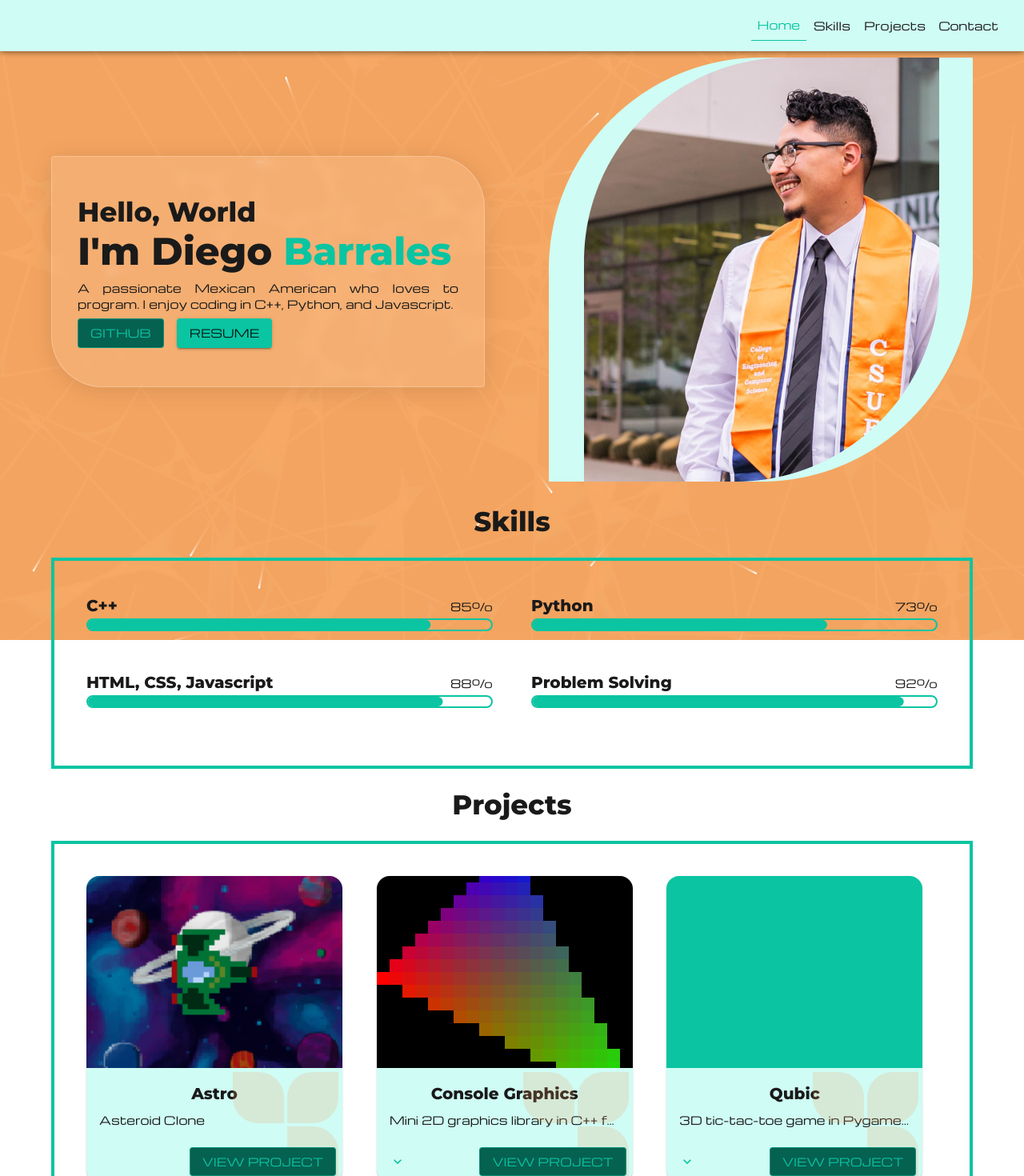
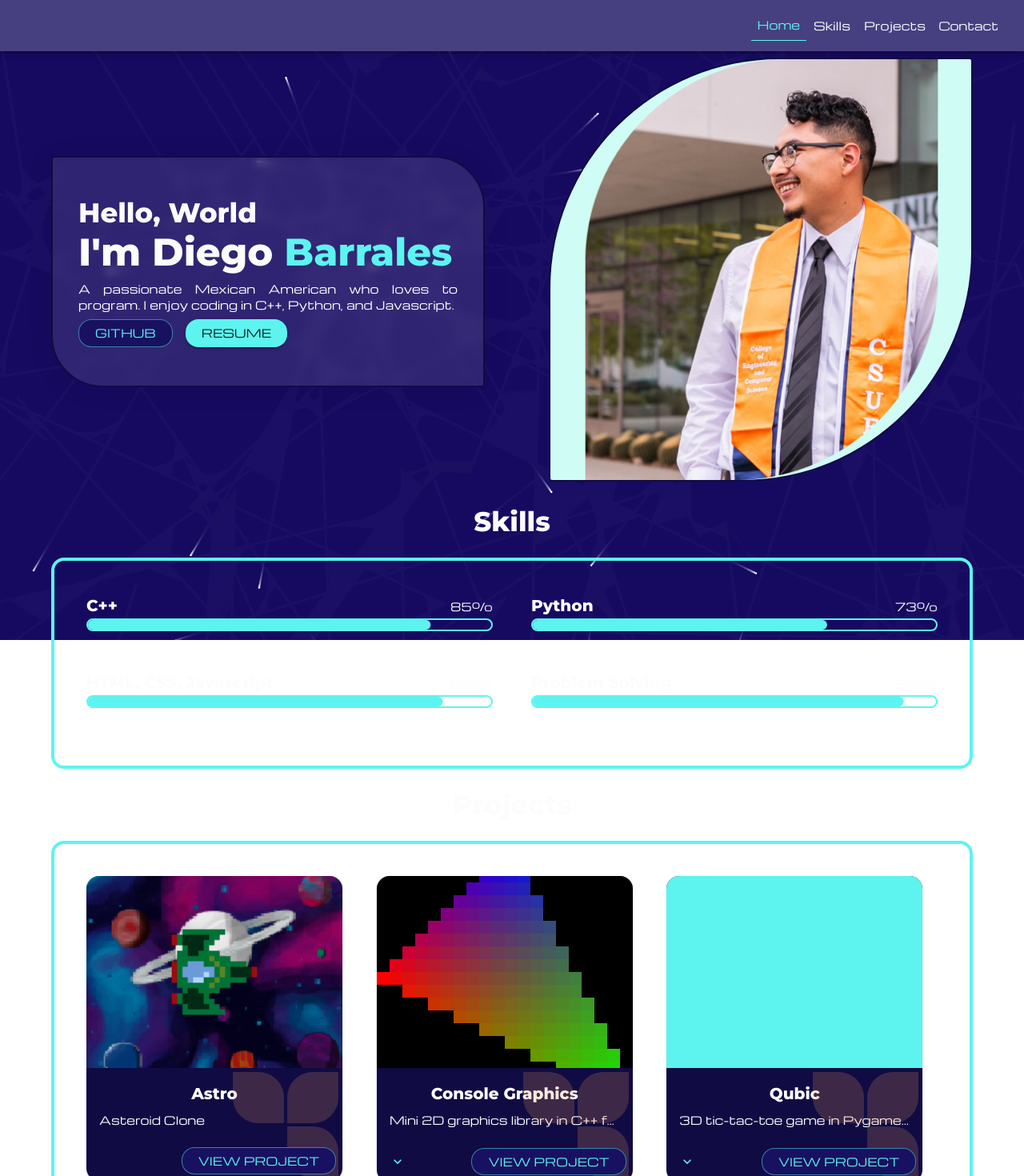
Before and after one commit to barrales-d/portfolio, a React (Create React App) app: page / in a window 1280 px wide. Shown: the top 1470 px of the page at 80% size. Built offline with nearby package versions, Linux system fonts and the light colour scheme; a web font is replaced by a local one.

Commit message:
Changed Theme

```diff
--- a/src/Components/Media.jsx
+++ b/src/Components/Media.jsx
@@ -14,11 +14,13 @@ const Media = ({ image }) => {
   if (image) {
     return (
       <Fragment>
+        <Box sx={{ height: imageHeight, backgroundColor: theme.palette.primary.main }}>
         {image && (
           <CardMedia sx={{
             height: imageHeight,
            }} image={image} title={getImageTitle(image)} />
         )}
+        </Box>
       </Fragment>
     )
   }
--- a/src/Components/Wrapper.jsx
+++ b/src/Components/Wrapper.jsx
@@ -5,7 +5,7 @@ const Wrapper = ({ title, animation, sx, children }) => {
   return (
     <Box component='section' id={title} data-aos={animation} sx={sx}>
       <Typography variant="h4" textTransform='capitalize' textAlign='center' my={3}>{title}</Typography>
-      <Box p={5} border={`${theme.palette.primary.main} 0.25rem solid`}>
+      <Box p={5} border={`${theme.palette.primary.main} 0.25rem solid`} borderRadius={'1rem'}>
         {
           children
         }
--- a/src/Pages/Contact.jsx
+++ b/src/Pages/Contact.jsx
@@ -1,6 +1,7 @@
 import { Button, Container, FormControl, TextField, Typography } from "@mui/material";
 import Wrapper from "../Components/Wrapper";
 import { useMobile } from "../Hooks/useMobile";
+import { theme } from "../Theme";
 
 import SendIcon from '@mui/icons-material/SendRounded';
 
@@ -14,7 +15,8 @@ const Contact = ({ animation }) => {
         boxShadow: "0 4px 30px rgba(0, 0, 0, 0.1)",
         backdropFilter: "blur(5.3px)",
         WebkitBackdropFilter: "blur(5.3px)",
-        border: "1px solid rgba(255, 255, 255, 0.25)",
+        // border: "1px solid rgba(255, 255, 255, 0.25)",
+        border: "2px solid " + theme.palette.secondary.dark,
         padding: (isMobile ? '2rem' : '3rem'),
         borderRadius: '0.25rem 4rem 0.25rem 4rem',
       }}>
--- a/src/Pages/Home.jsx
+++ b/src/Pages/Home.jsx
@@ -31,7 +31,7 @@ const Home = () => {
           boxShadow: "0 4px 30px rgba(0, 0, 0, 0.1)",
           backdropFilter: "blur(5.3px)",
           WebkitBackdropFilter: "blur(5.3px)",
-          border: "1px solid rgba(255, 255, 255, 0.25)",
+          border: "2px solid " + theme.palette.secondary.dark,
           padding: "3rem 2rem"
         }}>
           <Typography component='h2' variant="h4">Hello, World</Typography>
@@ -57,9 +57,11 @@ const Home = () => {
             alt="Diego Barrales Profile Image"
             src={pfp}
             sx={{
-              maxWidth: { xs: '80vw', md: '530px' }
+              maxWidth: { xs: '80vw', md: '530px' },
+              border: "2px solid " + theme.palette.secondary.dark,
+              borderRadius: "18rem 0.25rem 18rem 0.25rem",
             }}
-          />
+            />
         </Grid>
       </Grid>
     </Fragment>
--- a/src/Theme.js
+++ b/src/Theme.js
@@ -1,93 +1,91 @@
-import { alpha, createTheme } from '@mui/material';
+import { alpha, createTheme } from "@mui/material";
 
-import './App.css';
-
-// const TINY_GAP = '0.25rem';
-// const SMALL_GAP = '0.5rem';
-// const MEDIUM_GAP = '1rem';
-// const LARGE_GAP = '1.5rem';
-
+import "./App.css";
 
 export const theme = createTheme({
   palette: {
     primary: {
-      main: '#0AC4A2',
-      light: "#CFFCF4",
-      dark: "#056150",
+      main: "#5df4ef",
     },
     secondary: {
-      main: '#F4A261',
+      main: "#181161",
     },
     text: {
-      primary: "#1A1A1A",
-    }
+      primary: "#fcfcfc",
+    },
   },
   typography: {
-    fontFamily: ["Michroma", "sans-serif"].join(', '),
+    fontFamily: ["Michroma", "sans-serif"].join(", "),
     allVariants: {
-      color: "#1A1A1A"
+      color: "#fcfcfc",
     },
-    // subtitle: "MuseoModerno", 400
-    // title: "Montserrat", 800
-
     h1: {
-      fontFamily: ["Montserrat", "Michroma", "sans-serif"].join(', '),
+      fontFamily: ["Montserrat", "Michroma", "sans-serif"].join(", "),
       fontWeight: 800,
     },
     h3: {
-      fontFamily: ["Montserrat", "Michroma", "sans-serif"].join(', '),
+      fontFamily: ["Montserrat", "Michroma", "sans-serif"].join(", "),
       fontWeight: 800,
     },
     h4: {
-      fontFamily: ["MuseoModerno", "Montserrat", "Michroma", "sans-serif"].join(', '),
+      fontFamily: ["MuseoModerno", "Montserrat", "Michroma", "sans-serif"].join(
+        ", "
+      ),
       fontWeight: 400,
     },
     h6: {
-      fontFamily: ["MuseoModerno", "Montserrat", "Michroma", "sans-serif"].join(', '),
+      fontFamily: ["MuseoModerno", "Montserrat", "Michroma", "sans-serif"].join(
+        ", "
+      ),
       fontWeight: 400,
-    }
+    },
   },
 
   components: {
     MuiToolbar: {
       styleOverrides: {
         root: ({ theme }) => ({
-          background: theme.palette.primary.light,
-          color: theme.palette.text.primary
-        })
+          background: theme.palette.secondary.light,
+        }),
       },
-      defaultProps: {
-      }
+      defaultProps: {},
     },
     MuiLinearProgress: {
       styleOverrides: {
         root: ({ theme }) => ({
-          background: 'transparent',
-          border: `${theme.palette.primary.main} 2px solid`
-        })
-      }
+          background: "transparent",
+          border: `${theme.palette.primary.main} 2px solid`,
+        }),
+      },
     },
     MuiCard: {
       styleOverrides: {
         root: ({ theme }) => ({
-          background: theme.palette.primary.light,
-          borderRadius: '1rem'
-        })
-      }
+          background: theme.palette.secondary.dark,
+          borderRadius: "1rem",
+        }),
+      },
     },
     MuiTextField: {
       styleOverrides: {
         root: ({ theme }) => ({
           background: alpha(theme.palette.common.white, 0.4),
         }),
-      }
+      },
     },
     MuiButton: {
       styleOverrides: {
-        outlined: ({theme}) =>  ({
-          background: theme.palette.primary.dark
-        })
-      }
-    }
-  }
+        contained: ({ theme }) => ({
+          // background: theme.palette.primary.light,
+          borderRadius: "1rem",
+          padding: '0.25rem 1.25rem',
+        }),
+        outlined: ({ theme }) => ({
+          background: theme.palette.secondary.main,
+          borderRadius: "1rem",
+          padding: '0.25rem 1.25rem',
+        }),
+      },
+    },
+  },
 });
```
